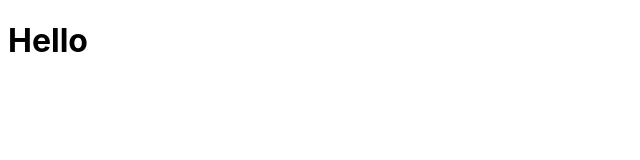
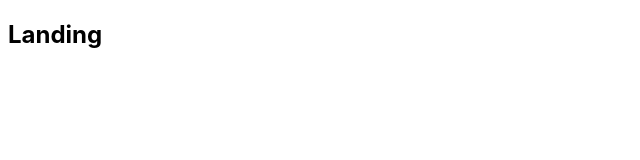
Before and after one commit to svvdovkina/cocktails, a React (Vite) app: page / in a window 1280 px wide. Shown: the top 160 px of the page, without its empty margins (0-640 px from the left). Built offline with nearby package versions, Linux system fonts and the light colour scheme.

Commit message:
set dummy routes and page components

```diff
--- a/package.json
+++ b/package.json
@@ -11,7 +11,8 @@
   },
   "dependencies": {
     "react": "^18.2.0",
-    "react-dom": "^18.2.0"
+    "react-dom": "^18.2.0",
+    "react-router-dom": "^6.14.1"
   },
   "devDependencies": {
     "@types/react": "^18.0.37",
--- a/src/App.jsx
+++ b/src/App.jsx
@@ -1,9 +1,22 @@
 
+import { createBrowserRouter, RouterProvider } from 'react-router-dom'
 import './App.css'
+import {Landing, About} from "./pages"
+
+const router = createBrowserRouter([
+  {
+    path: '/',
+    element: <Landing/>
+  },
+  {
+    path: '/about',
+    element: <About/>
+  }
+]);
 
 function App() {
 
-  return <h1>Hello</h1>
+  return <RouterProvider router={router}/>
 }
 
 export default App
--- /dev/null
+++ b/src/pages/About.jsx
@@ -0,0 +1,5 @@
+const About = ()=>{
+    return <h2>About</h2>
+}
+
+export default About
--- /dev/null
+++ b/src/pages/Cocktail.jsx
@@ -0,0 +1,5 @@
+const Cocktail = ()=>{
+    return <h2>Cocktail</h2>
+}
+
+export default Cocktail
--- /dev/null
+++ b/src/pages/Error.jsx
@@ -0,0 +1,5 @@
+const Error = ()=>{
+    return <h2>Error</h2>
+}
+
+export default Error
--- /dev/null
+++ b/src/pages/HomeLayout.jsx
@@ -0,0 +1,5 @@
+const HomeLayout = ()=>{
+    return <h2>HomeLayout</h2>
+}
+
+export default HomeLayout
--- /dev/null
+++ b/src/pages/Landing.jsx
@@ -0,0 +1,5 @@
+const Landing = ()=>{
+    return <h2>Landing</h2>
+}
+
+export default Landing
--- /dev/null
+++ b/src/pages/Newsletter.jsx
@@ -0,0 +1,5 @@
+const Newsletter = ()=>{
+    return <h2>Newsletter</h2>
+}
+
+export default Newsletter
--- /dev/null
+++ b/src/pages/index.js
@@ -0,0 +1,15 @@
+import About from "./About";
+import Cocktail from "./Cocktail";
+import Landing from "./Landing";
+import Error from "./Error"
+import HomeLayout from "./HomeLayout";
+import Newsletter from "./Newsletter";
+
+export {
+    Landing,
+    About,
+    Cocktail,
+    Error,
+    HomeLayout,
+    Newsletter
+}
```
Also changed, not shown: 1 other file (tests, documents, lock files or other folders).
